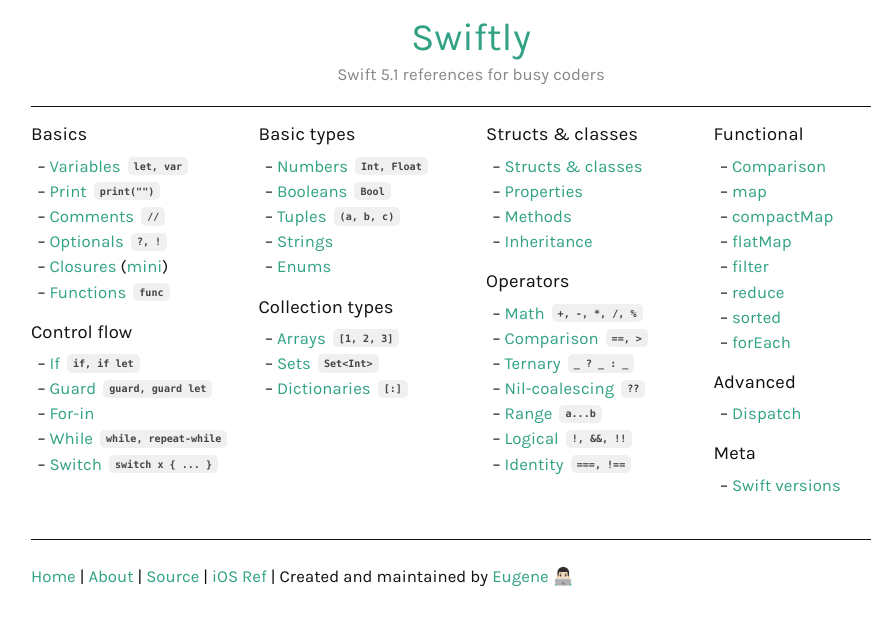
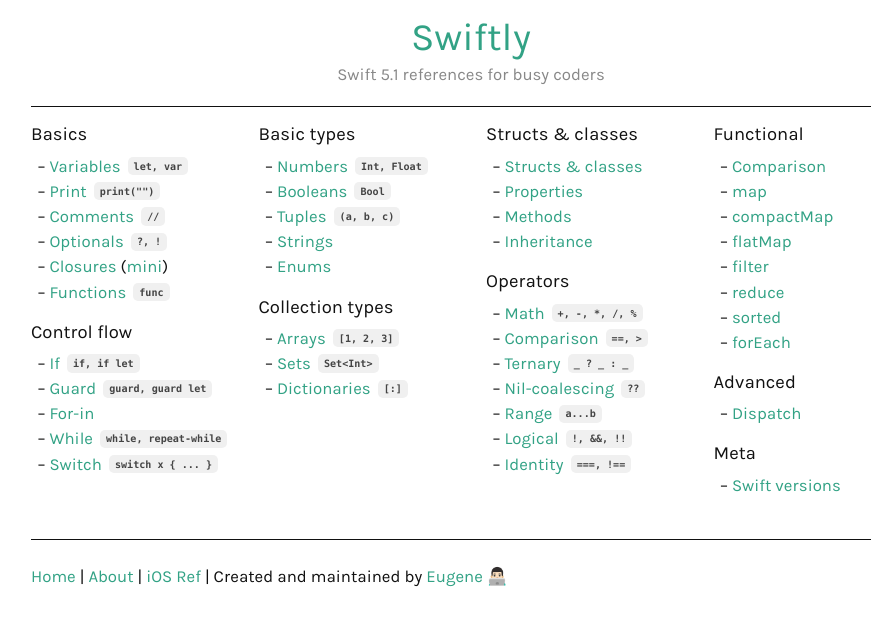
Before and after one commit to ebelinski/swiftly, a Jekyll site: the page built from index.md, in a window 1280 px wide. Shown: the top 626 px of the page, without its empty margins (169-1040 px from the left). Built offline with Jekyll 4.4.1, drawn with Linux system fonts in a browser that asks for light colours; comment, search, counter and statistics services are not loaded.

Commit message:
removed source for now

```diff
--- a/_includes/footer.html
+++ b/_includes/footer.html
@@ -4,7 +4,6 @@
   <p>
     <a href="/">Home</a> |
     <a href="/about">About</a> |
-    <a href="https://github.com/ebelinski/swiftly.dev">Source</a> |
     <a href="https://iosref.com/">iOS Ref</a> |
     Created and maintained by <a href="https://twitter.com/EugeneBelinski">Eugene 👨🏻‍💻</a>
   </p>
```
